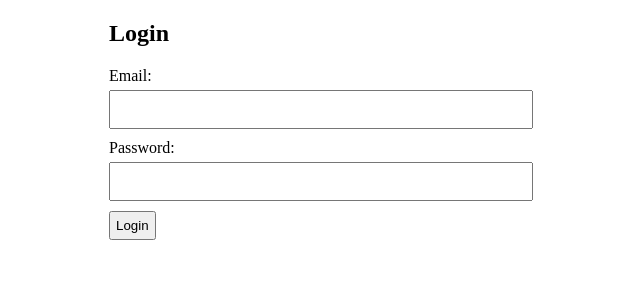
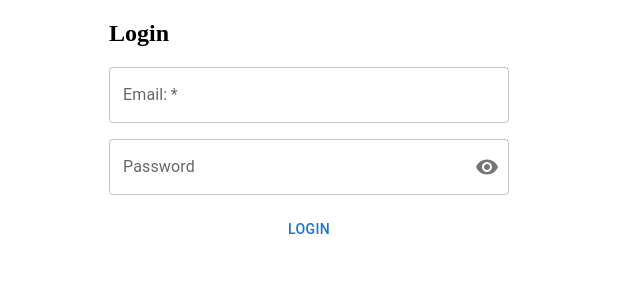
Before and after one commit to Matthiasbit/ikna, a Next.js app in the folder Frontend/: page /anmeldeseite in a window 1280 px wide. Shown: the top 300 px of the page, without its empty margins (331-971 px from the left). Built offline with nearby package versions, Linux system fonts and the light colour scheme.

Commit message:
verbesserungen

```diff
--- a/Frontend/src/pages/anmeldeseite.tsx
+++ b/Frontend/src/pages/anmeldeseite.tsx
@@ -1,45 +1,64 @@
 import React, { useState } from 'react';
+import { TextField, Stack, Button, FormControl, InputLabel, OutlinedInput, IconButton,InputAdornment } from '@mui/material';
+import { Visibility, VisibilityOff } from '@mui/icons-material';
 
 export function Anmeldeseite() {
 
-  const [email, setEmail] = useState('');
-  const [password, setPassword] = useState('');
+  const [email, setEmail] = useState("");
+  const [password, setPassword] = useState("");
+  const [showPassword, setShowPassword] = useState(false);
+  const [error, setError] = useState(false);
 
-  const anmeldung = (event: React.FormEvent) => {
-    event.preventDefault();
+  const anmeldung = () => {
+    setError(true);
     // Handle login logic here
     console.log('Email:', email);
     console.log('Password:', password);
   };
 
+  const handleClickShowPassword = () => setShowPassword((show) => !show);
+
+
+  //Header fehlt noch, styling fehlt noch, auch überlegen ob es nicht was besseres als h2 gibt...
   return(
     <div style={{ maxWidth: '400px', margin: 'auto'}}>
       <h2>Login</h2>
-      <form onSubmit={anmeldung}>
-        <div style={{ marginBottom: '10px' }}>
-          <label htmlFor="email">Email:</label>
-          <input
-            type="email"
+        <Stack spacing={2} direction="column">
+          <TextField
+            error={email === "" && error}
+            required
             id="email"
+            label="Email:"
+            placeholder="example@example.com"
             value={email}
-            onChange={(e) => setEmail(e.target.value)}
+            onChange={(event) => setEmail(event.target.value)}/>
+        <FormControl variant="outlined">
+          <InputLabel htmlFor="password" error={password === "" && error}>Password</InputLabel>
+          <OutlinedInput
+            id="password"
+            error={password === "" && error}
             required
-            style={{ width: '100%', padding: '10px', marginTop: '5px' }}
+            type={showPassword ? 'text' : 'password'}
+            endAdornment={
+              <InputAdornment position="end">
+                <IconButton
+                  aria-label={
+                    showPassword ? 'hide the password' : 'display the password'
+                  }
+                  onClick={handleClickShowPassword}
+                  edge="end"
+                >
+                  {showPassword ? <VisibilityOff /> : <Visibility />}
+                </IconButton>
+              </InputAdornment>
+            }
+            label="Password"
+            value={password}
+            onChange={(event) => setPassword(event.target.value)}
           />
-        </div>
-        <div style={{ marginBottom: '10px' }}>
-          <label htmlFor="password">Password:</label>
-          <input
-            type="password"
-            id="password"
-            value={password}
-            onChange={(e) => setPassword(e.target.value)}
-            required
-            style={{ width: '100%', padding: '10px', marginTop: '5px' }}
-          />
-        </div>
-        <button type="submit" style={{ padding: '5px' }}>Login</button>
-      </form>
+        </FormControl>
+        <Button onClick={anmeldung}>Login</Button>
+        </Stack>
     </div>
   );
 };
--- a/package.json
+++ /dev/null
@@ -1,5 +0,0 @@
-{
-  "dependencies": {
-    "react-router-dom": "^7.1.5"
-  }
-}
```
Also changed, not shown: Frontend/package.json (+6 -1 lines), 2 other files (tests, documents, lock files or other folders).
